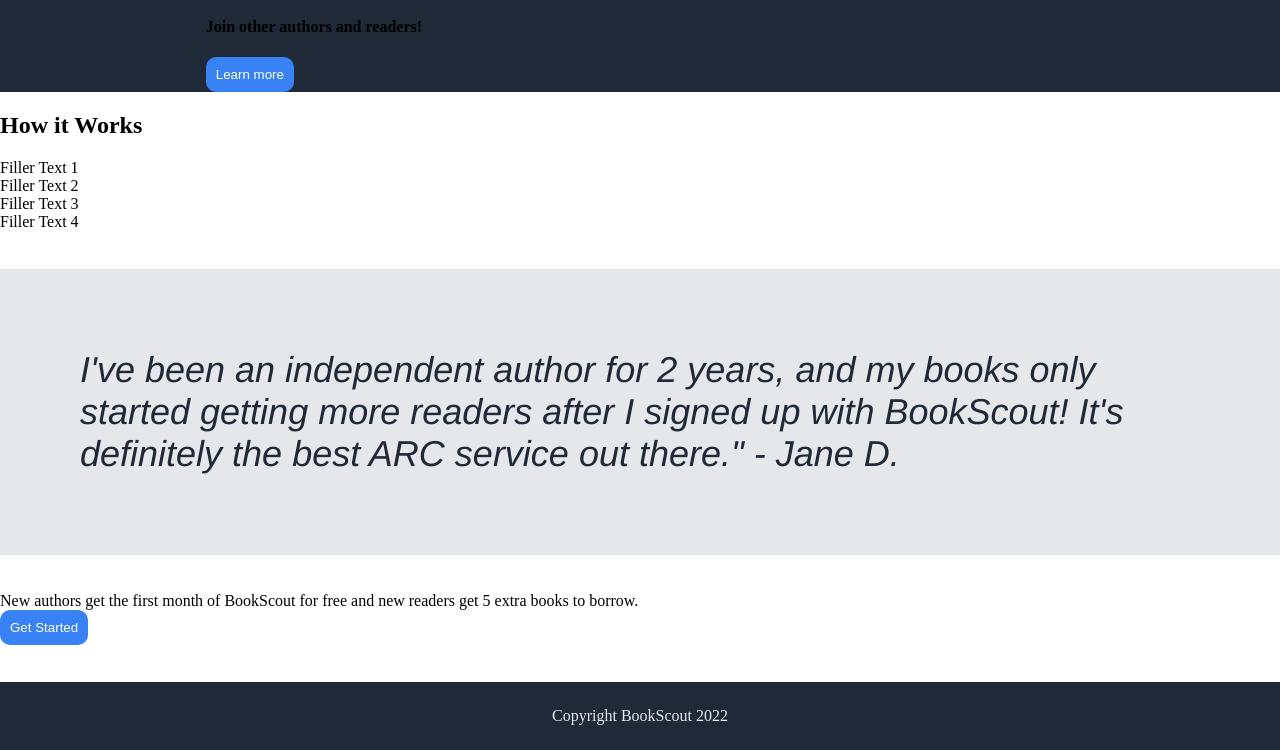
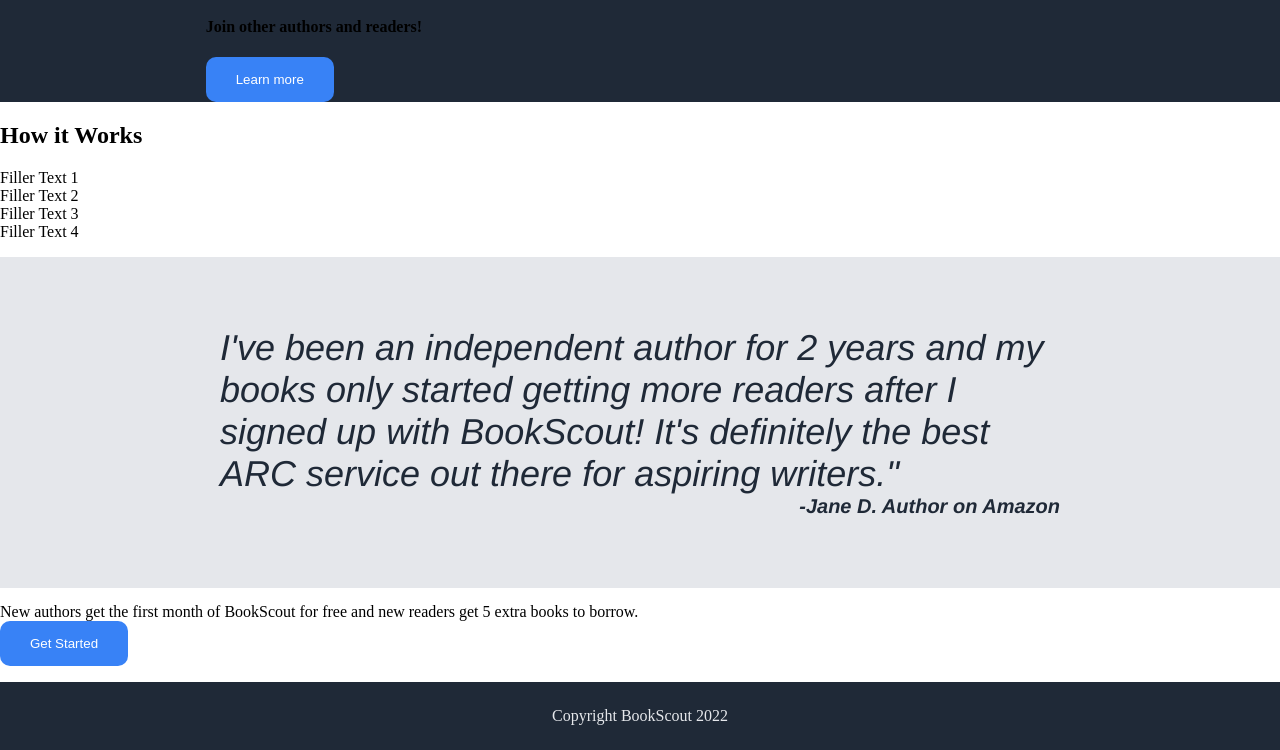
Before and after one commit to ctang415/landing-page, a plain HTML site: page index.html in a window 1280 px wide. Shown: the part 50-800 px from the top of the page. Drawn offline with Linux system fonts and the light colour scheme.

Commit message:
Added Testimonial

```diff
--- a/index.html
+++ b/index.html
@@ -32,14 +32,14 @@
     </div>
 
     <div class="testimonial">
-    <div class="words">I've been an independent author for 2 years, and my books only started getting more readers after I signed up with BookScout! It's definitely the best ARC service out there." - Jane D.
+    <div class="words">I've been an independent author for 2 years and my books only started getting more readers after I signed up with BookScout! It's definitely the best ARC service out there for aspiring writers." <div class="name">-Jane D. Author on Amazon</div>
     </div>
     </div>
 
     <div class="advertise">New authors get the first month of BookScout for free and new readers get 5 extra books to borrow.
-    <div class="adbuttons">
-    <button>Get Started</button>
-    </div>
+    <div class="button">
+        <button>Get Started</button>
+        </div>
     </div>
 
     <div class="footer">
--- a/style.css
+++ b/style.css
@@ -9,13 +9,20 @@ body {
     display: flex;
     flex-direction: row;
     justify-content: flex-end;
+}
 
+.button,
+.buttons {
+    display: flex;
+    flex-direction: column;
+    width: 8em;
 }
+
 
 button {
     background-color: #3882F6;
     border: none;
-    padding: 10px;
+    padding: 15px;
     border-radius: 10px;
     color: white;
 }
@@ -49,8 +56,18 @@ button:hover {
     font-weight: lighter;
     color: #1F2937;
     display: flex;
-    padding: 80px;
+    padding: 70px;
     margin: auto;
+    flex-wrap: wrap;
+}
+ .words {
+    margin-left: 150px;
+    margin-right: 150px;
+ }
+.name {
+    text-align: right;
+    font-size: 20px;
+    font-weight: bold;
 }
 
 
```
